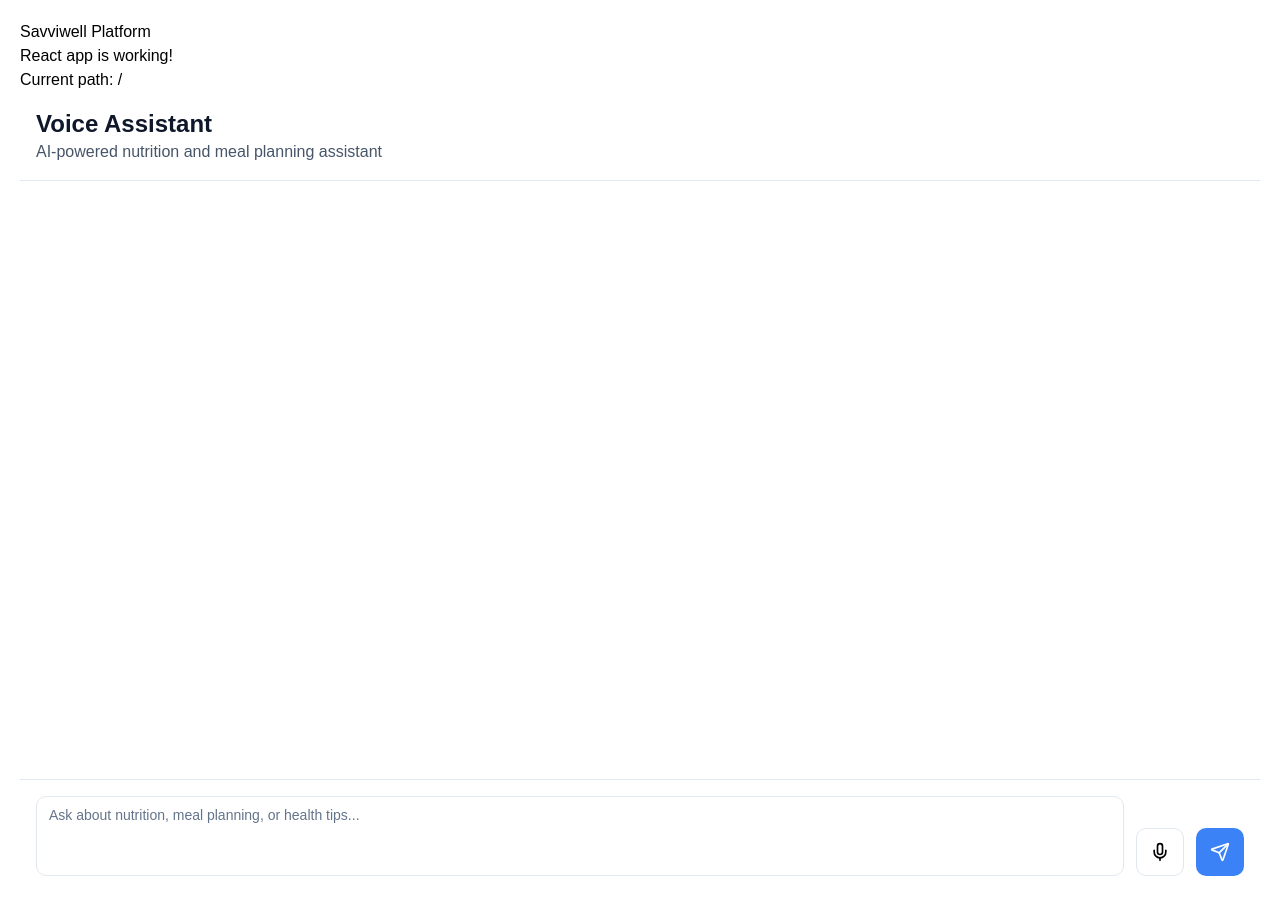
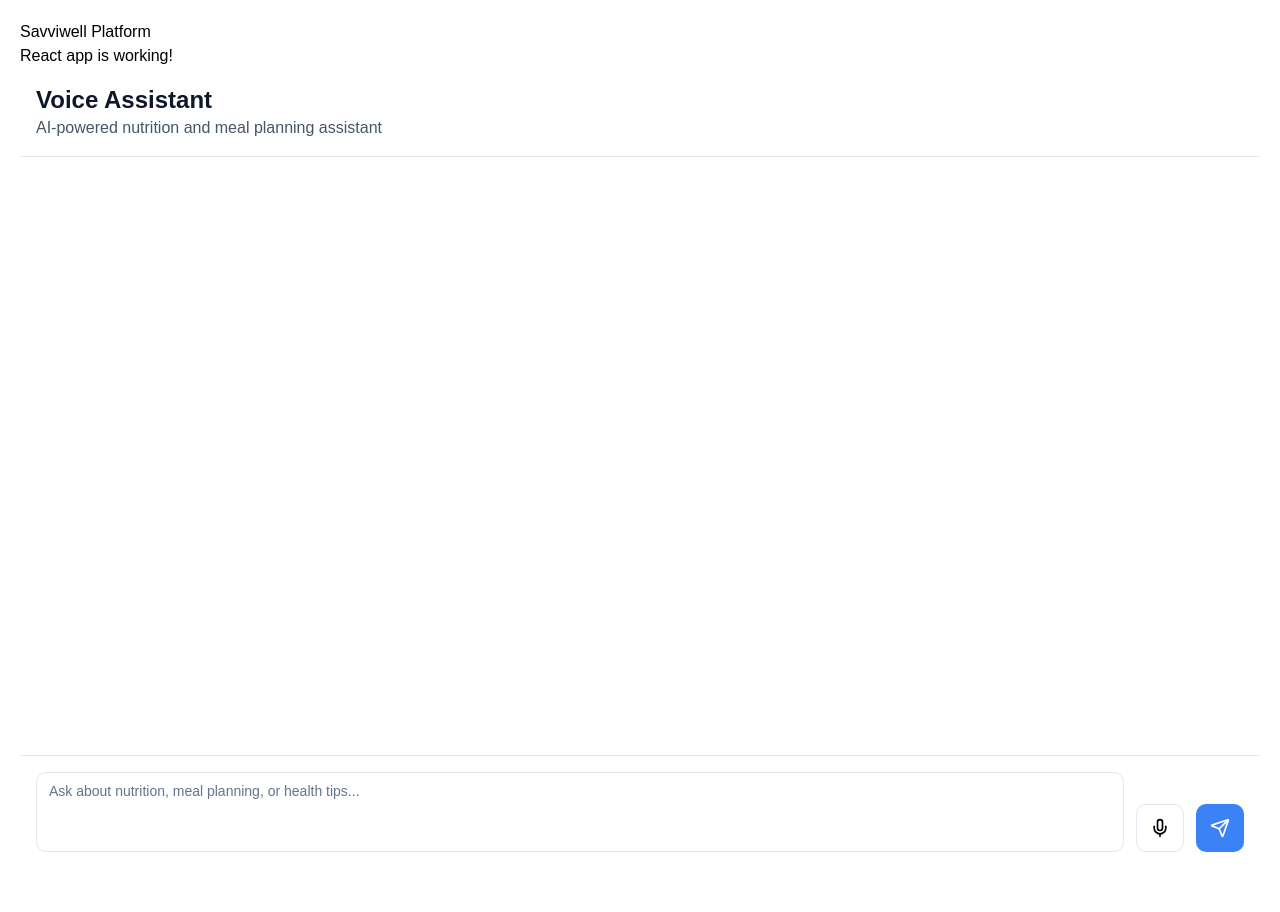
Before and after one commit to CO2030/savviwell-platform, a React (Vite) app: page / in a window 1280 px wide. After the commit the page ends 888 px from the top, so only its background shows below. Built offline with nearby package versions, Linux system fonts and the light colour scheme.

Commit message:
Fix App.tsx debugging issues and add frontend dev script

```diff
--- a/package.json
+++ b/package.json
@@ -5,6 +5,7 @@
   "license": "MIT",
   "scripts": {
     "dev": "NODE_ENV=development tsx server/index.ts",
+    "dev:frontend": "vite",
     "build": "vite build && esbuild server/index.ts --platform=node --packages=external --bundle --format=esm --outdir=dist",
     "build:pages": "GH_PAGES=true vite build",
     "preview": "vite preview --port 5173 --strictPort",
--- a/src/App.tsx
+++ b/src/App.tsx
@@ -10,7 +10,6 @@ import PantryPage from "@/pages/pantry";
 import NotFound from "@/pages/not-found";
 
 function Router() {
-  console.log('Router rendering, current path:', window.location.pathname);
   return (
     <Switch>
       <Route path="/" component={VoiceAssistantPage} />
@@ -27,7 +26,6 @@ function App() {
     <div style={{ padding: 20, fontFamily: 'Arial, sans-serif' }}>
       <h1>Savviwell Platform</h1>
       <p>React app is working!</p>
-      <p>Current path: {window.location.pathname}</p>
       <QueryClientProvider client={queryClient}>
         <TooltipProvider>
           <Toaster />
```
